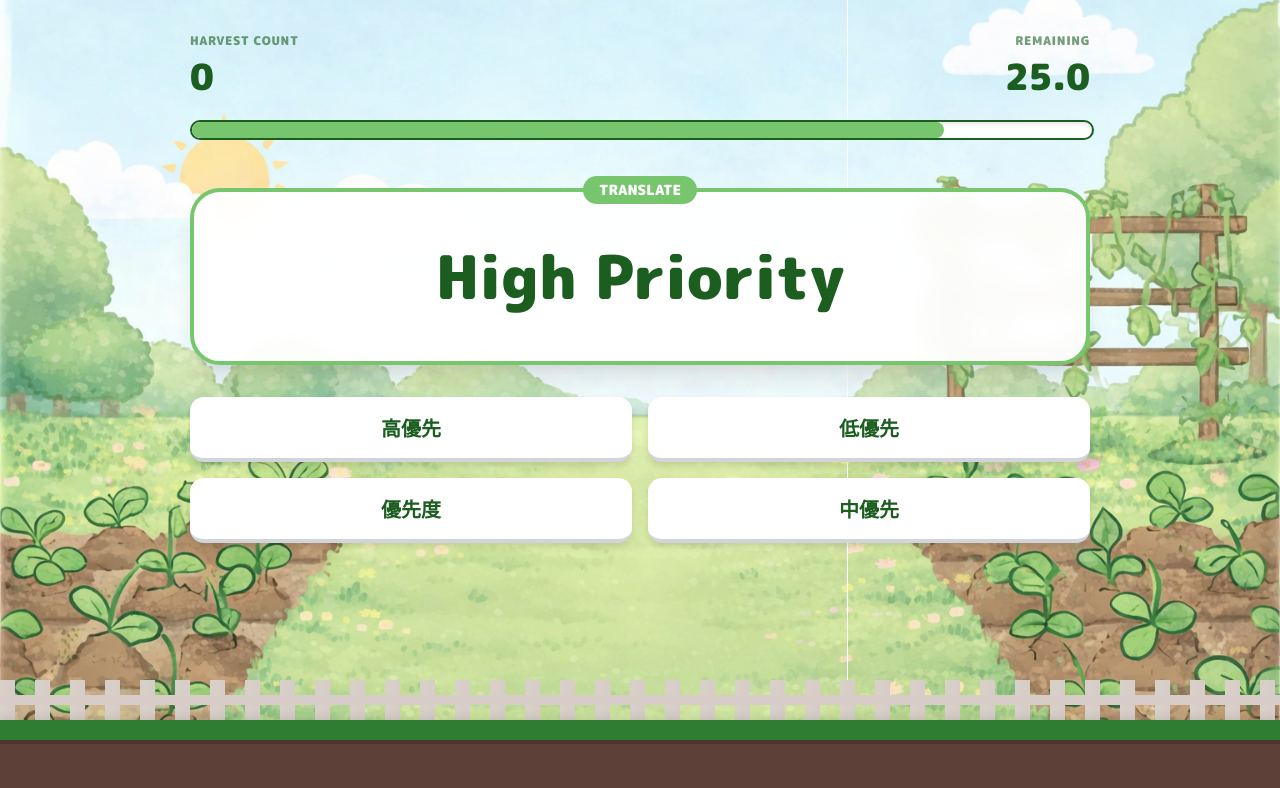
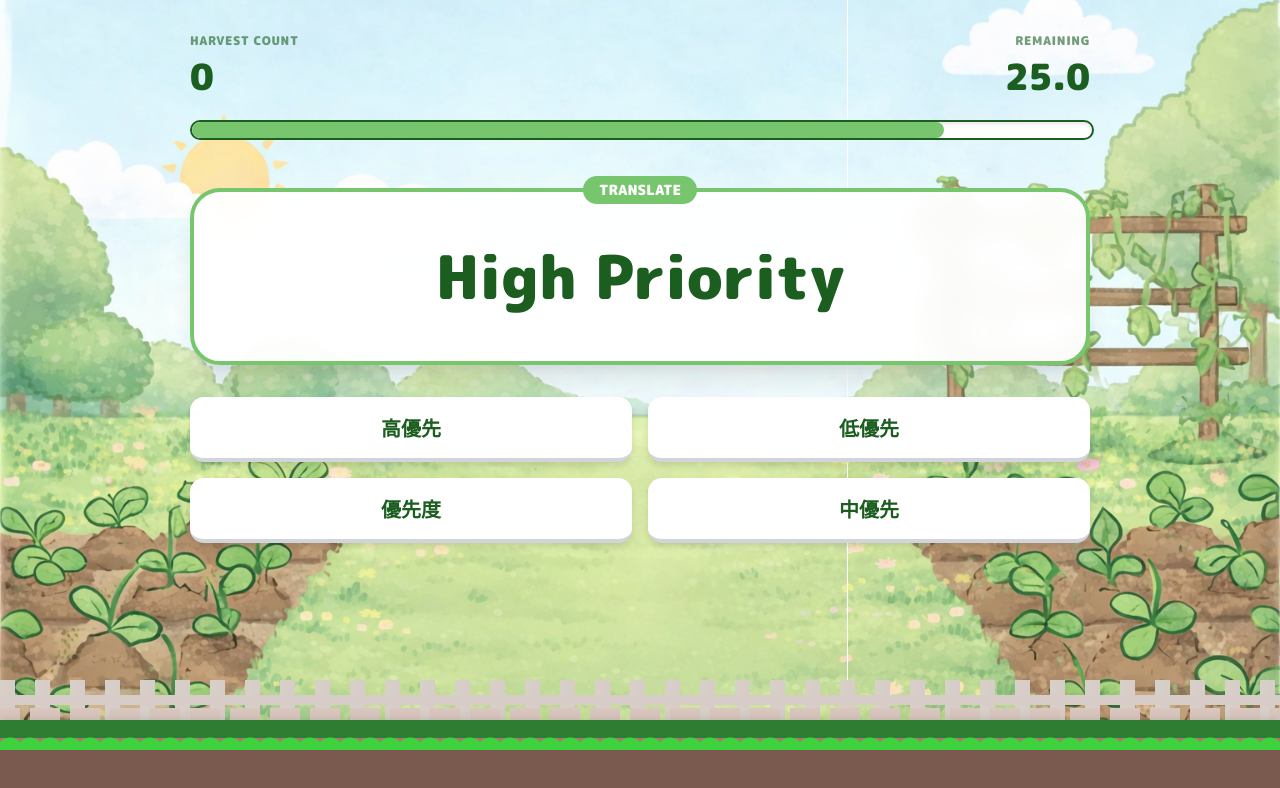
Before and after one commit to Numpang1812/quiz-game-app, a SvelteKit app: page /game in a window 1280 px wide. Shown: the top 788 px of the page. Built offline with nearby package versions, Linux system fonts and the light colour scheme.

Commit message:
Create game page Fixes #8

```diff
--- a/src/styles/global.css
+++ b/src/styles/global.css
@@ -607,6 +607,43 @@ body {
 	animation: confetti-fall var(--dur) linear forwards;
 }
 
+.fence {
+	position: fixed;
+	left: 0;
+	bottom: 50px;
+	width: 100%;
+	height: 42px;
+	background-image: linear-gradient(
+		90deg,
+		#d9c7bf 20px,
+		transparent 20px,
+		transparent 30px,
+		#d9c7bf 30px
+	);
+	background-size: 40px 100%;
+	z-index: 5;
+}
+
+.garden-floor {
+	position: fixed;
+	bottom: 0;
+	left: 0;
+	width: 100%;
+	height: 50px;
+	background: #7a5a4e;
+	border-top: 12px solid #a37b6c;
+	z-index: 20;
+}
+
+.garden-floor .grass-top {
+	position: absolute;
+	top: -24px;
+	left: 0;
+	width: 100%;
+	height: 24px;
+	background-image: radial-gradient(circle at 10px 24px, #3ed33e 12px, transparent 13px);
+	background-size: 20px 24px;
+}
 
 .garden-plants {
 	position: relative;
@@ -619,7 +656,7 @@ body {
 	bottom: 10px;
 	transform-origin: bottom center;
 	animation: sprout-pop 0.6s cubic-bezier(0.175, 0.885, 0.32, 1.275) forwards;
-	z-index: 25;
+	z-index: 12;
 }
 
 .sprout-sway {
```
